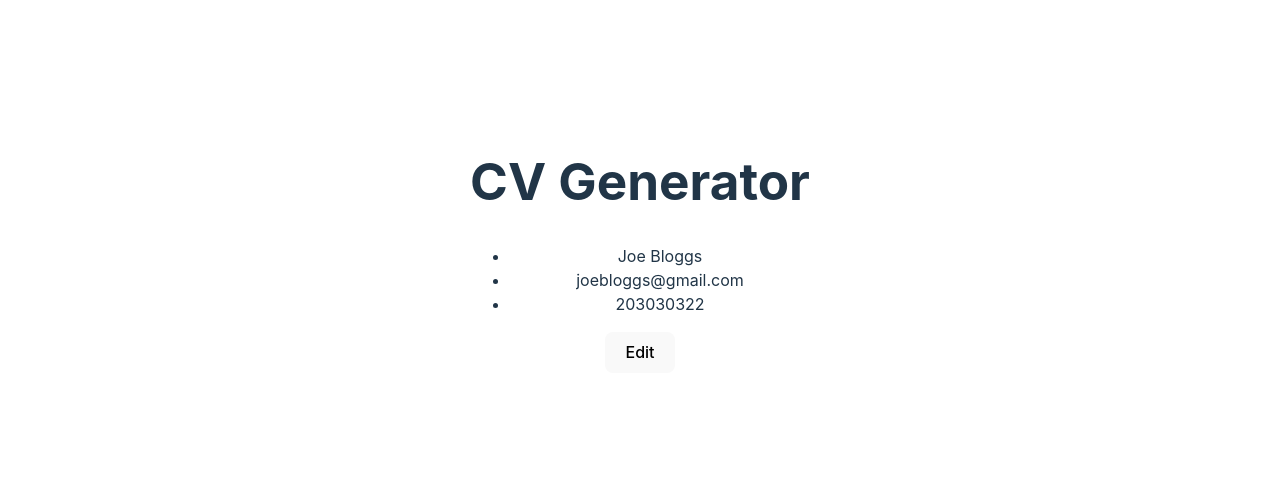
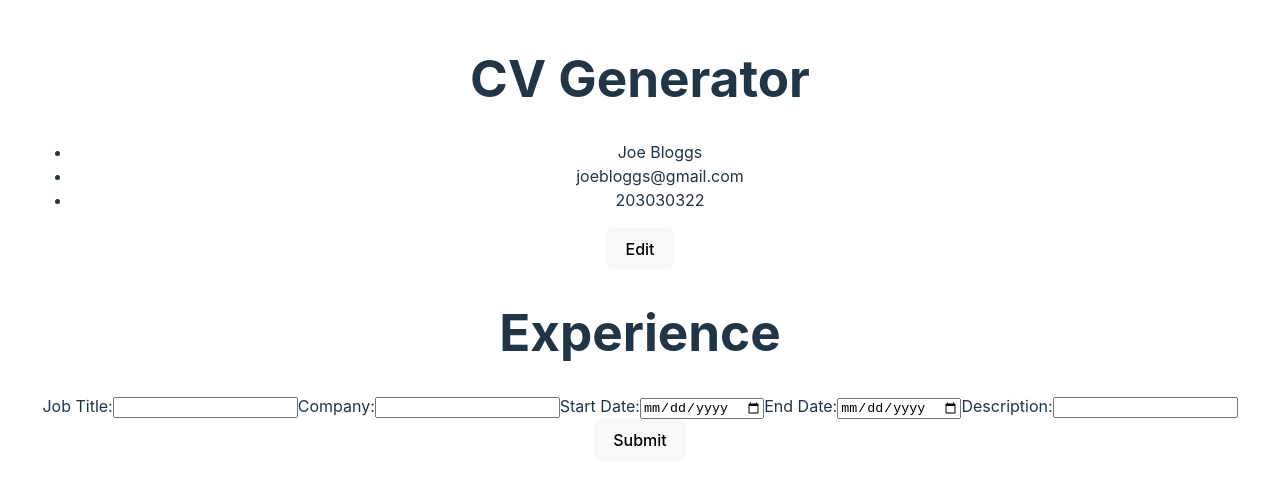
Before and after one commit to jandrews66/cv-app, a React (Vite) app: page / in a window 1280 px wide. Shown: the part 154-638 px from the top of the page. Built offline with nearby package versions, Linux system fonts and the light colour scheme.

Commit message:
Create a compenent to add the user's previous work Experience to the CV. Allow the user to add multiple experiences.

```diff
--- a/package.json
+++ b/package.json
@@ -11,7 +11,8 @@
   },
   "dependencies": {
     "react": "^18.2.0",
-    "react-dom": "^18.2.0"
+    "react-dom": "^18.2.0",
+    "uuid": "^9.0.1"
   },
   "devDependencies": {
     "@types/react": "^18.2.43",
--- a/src/App.jsx
+++ b/src/App.jsx
@@ -3,12 +3,15 @@ import { useState } from 'react'
 import './App.css'
 import BasicInfo from './BasicInfo'
 import InfoForm from './Info'
+import ExperienceSection from './Experience'
+
 function App() {
 
   return (
     <>
       <h1>CV Generator</h1>
       <InfoForm/>
+      <ExperienceSection/>
     </>
 
   )
--- /dev/null
+++ b/src/Experience.jsx
@@ -0,0 +1,104 @@
+import { useState } from 'react';
+import { v4 as uuidv4 } from 'uuid';
+
+
+export default function ExperienceSection(){
+
+    const [experience, setExperience] = useState({
+        id: "",
+        jobTitle: "",
+        company: "",
+        startDate: "",
+        endDate: "",
+        description: ""
+   })
+
+   const [submittedInfo, setSubmittedInfo] = useState([])
+
+   function handleChange(e){
+    setExperience({
+        ...experience,
+        [e.target.name]: e.target.value
+        })
+    }
+
+    function handleSubmit(e){
+        e.preventDefault();
+        //give each experience a unique key
+        setExperience(experience.id = uuidv4())
+        setSubmittedInfo([...submittedInfo, experience])
+        setExperience({
+            id: "",
+            jobTitle: "",
+            company: "",
+            startDate: "",
+            endDate: "",
+            description: ""
+        })
+    }
+
+    return (
+        <>
+        <h1>Experience</h1>
+        <form onSubmit={handleSubmit}>
+            <label>
+                Job Title:{""}
+                <input
+                    name="jobTitle"
+                    type="text"
+                    value={experience.jobTitle}
+                    onChange={handleChange}
+                />
+            </label>
+            <label>
+                Company:{""}
+                <input
+                    name="company"
+                    type="text"
+                    value={experience.company}
+                    onChange={handleChange}
+                />
+            </label>
+            <label>
+                Start Date:{""}
+                <input
+                    name="startDate"
+                    type="date"
+                    value={experience.startDate}
+                    onChange={handleChange}
+                />
+            </label>
+            <label>
+                End Date:{""}
+                <input
+                    name="endDate"
+                    type="date"
+                    value={experience.endDate}
+                    onChange={handleChange}
+                />
+            </label>
+            <label>
+                Description:{""}
+                <input
+                    name="description"
+                    type="text"
+                    value={experience.description}
+                    onChange={handleChange}
+                />
+            </label>
+            <button>Submit</button>
+        </form>
+        <ul>
+        {submittedInfo.map((info) => {
+            return <li key={info.id}>
+                <p>{info.id}</p>
+                <p>{info.jobTitle} at {info.company}</p>
+                <p>From {info.startDate} to {info.endDate}</p>
+                <p>{info.description}</p>
+            </li>;
+        })}
+        </ul>
+        </>
+
+    )
+}
```
Also changed, not shown: 1 other file (tests, documents, lock files or other folders).
